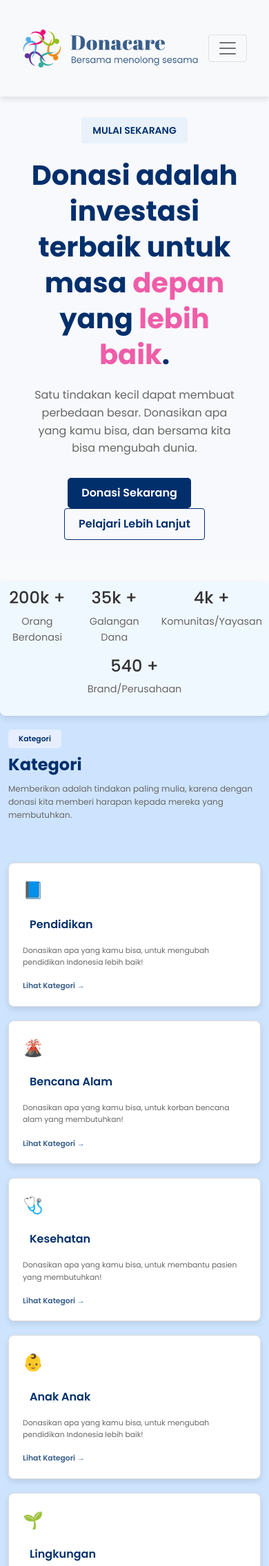
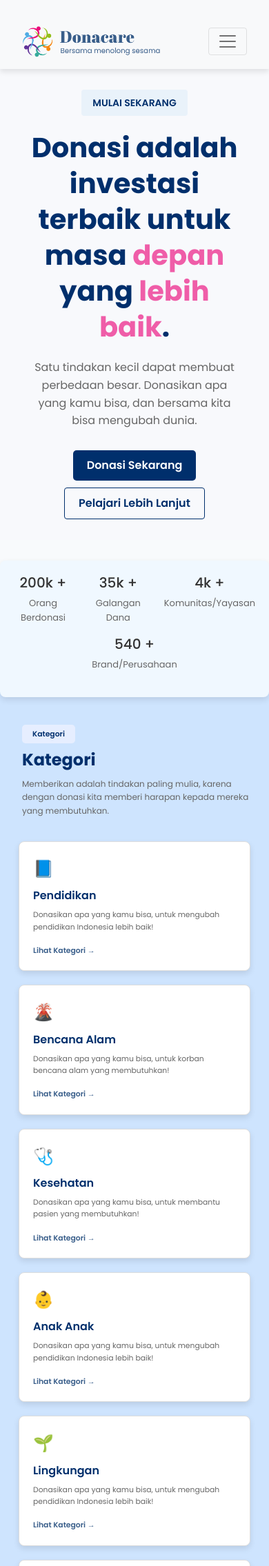
Before and after one commit to DeaAnandita/DonacareApp, a PHP site: page / in a window 390 px wide. Shown: the top 2271 px of the page at 69% size. Run offline with PHP 8.4, Linux system fonts and the light colour scheme; some libraries are stand-ins or nearby versions.

Commit message:
fix responsive

```diff
--- a/css/style.css
+++ b/css/style.css
@@ -19,7 +19,7 @@ body {
 .navbar {
     padding: 20px;
     width: 100%;
-    height: auto;
+    height: 100px;
     box-shadow: 0 4px 8px rgba(0, 0, 0, 0.1);
     z-index: 1000;
 }
@@ -78,7 +78,7 @@ body {
             color: #002F6C;
             font-weight: 600;
             padding: 8px 16px;
-            margin-top: 140px;
+            margin-top: 100px;
             display: inline-block;
             border-radius: 4px;
             margin-bottom: 20px;
@@ -110,7 +110,7 @@ body {
             border: none;
             font-weight: 600;
             padding: 10px 20px;
-            margin-right: 15px;
+            margin-bottom: 10px;
         }
 
         .hero-buttons .btn-outline-primary {
@@ -277,7 +277,9 @@ body {
 
 .kategori-header {
     text-align: left;
-    margin-bottom: 30px;
+    margin-left: 20px;
+    margin-top: 20px;
+
 }
 
 .kategori-headerg {
@@ -582,6 +584,7 @@ body {
     display: flex;
     gap: 30px;
     align-items: flex-end;
+    margin-top: -25px;
 }
 
 .kategori-image img {
@@ -757,6 +760,7 @@ body {
     text-align: left;
     margin-bottom: 30px;
     position: relative;
+    margin-left: 15px;
 }
 
 .donasi-badge {
@@ -871,8 +875,7 @@ body {
     border-radius: 8px;
     box-shadow: 0px 4px 8px rgba(0, 0, 0, 0.1);
     padding: 20px;
-    margin-left: 15px;
-    margin-right: 15px;
+
 }
 .berita-card h3 {
     font-size: 1.2rem;
@@ -1339,15 +1342,17 @@ hr {
     .navbar {
         flex-wrap: wrap;
         text-align: center;
+
     }
     .kategori-cards,
     .donasi-cards,
     .berita-cards {
         grid-template-columns: 1fr;
+        margin-left: 15px;
+        margin-right: 15px;
     }
     .kategori-card h3, .donasi-card h3, .berita-card h3 {
         font-size: 1rem;
-        padding: 10px;
     }
     .hero-image {
         display: none;
@@ -1358,7 +1363,17 @@ hr {
     .thank-you-message {
         font-size: 18px;
     }
-
+    .stats-section p {
+        font-size: 13px;
+    }
+    .stats-section h3 {
+        font-size: 20px;
+    }
+    .stats-section {
+        padding: 20px;
+        position: relative;
+        top: -50px;
+    }
 }
 
 
--- a/index.html
+++ b/index.html
@@ -14,7 +14,7 @@
 <!-- Navbar -->
 <nav class="navbar navbar-expand-lg navbar-light bg-light fixed-top">
     <div class="container">
-        <img class="imgnav" src="image/logo.png" alt="logo" style="width: 255px; height: 100px;">
+        <img class="imgnav" src="image/logo.png" alt="logo" style="width: 200px; height: 80px;">
         <button class="navbar-toggler" type="button" data-bs-toggle="collapse" data-bs-target="#navbarNav" aria-controls="navbarNav" aria-expanded="false" aria-label="Toggle navigation">
             <span class="navbar-toggler-icon"></span>
         </button>
```
